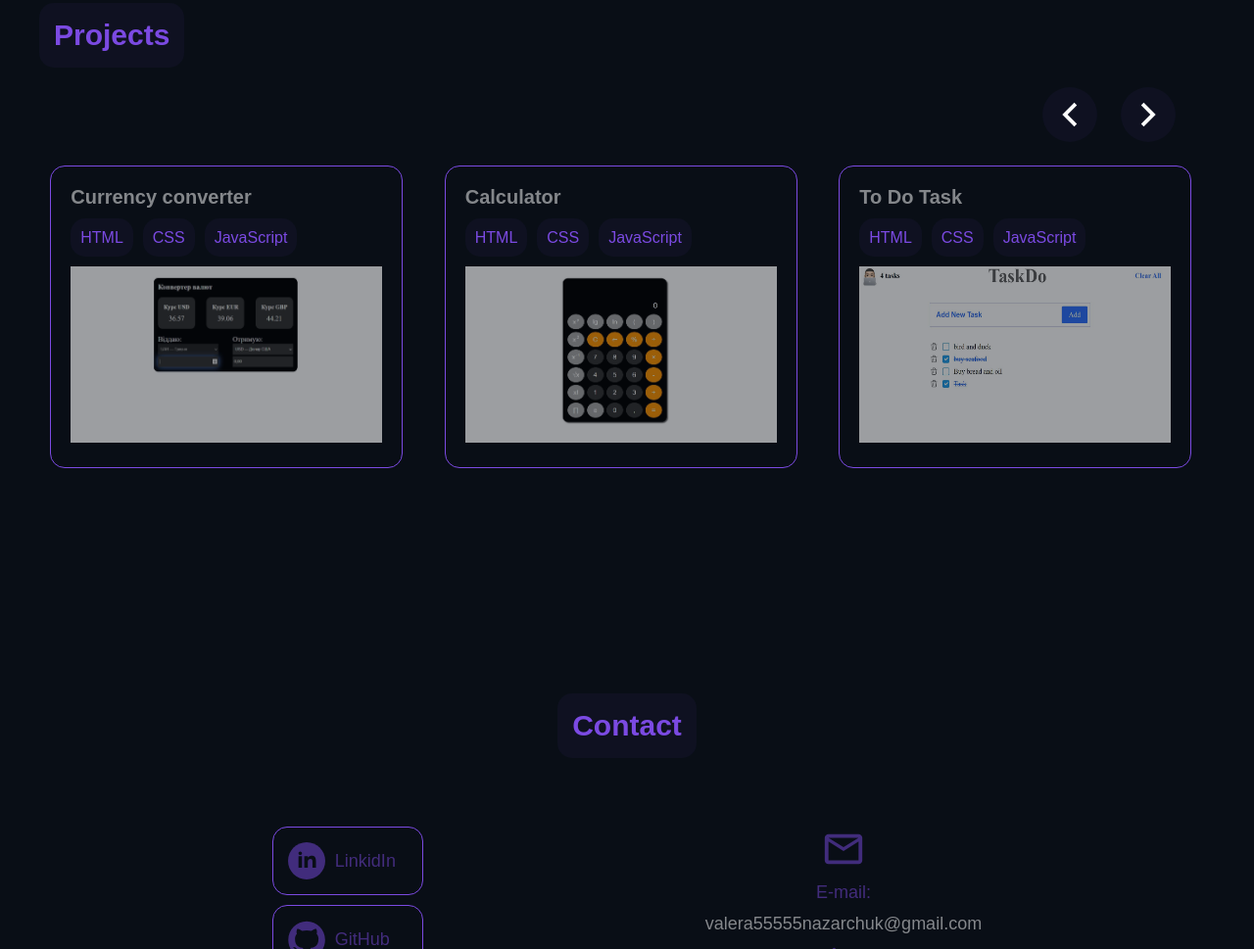
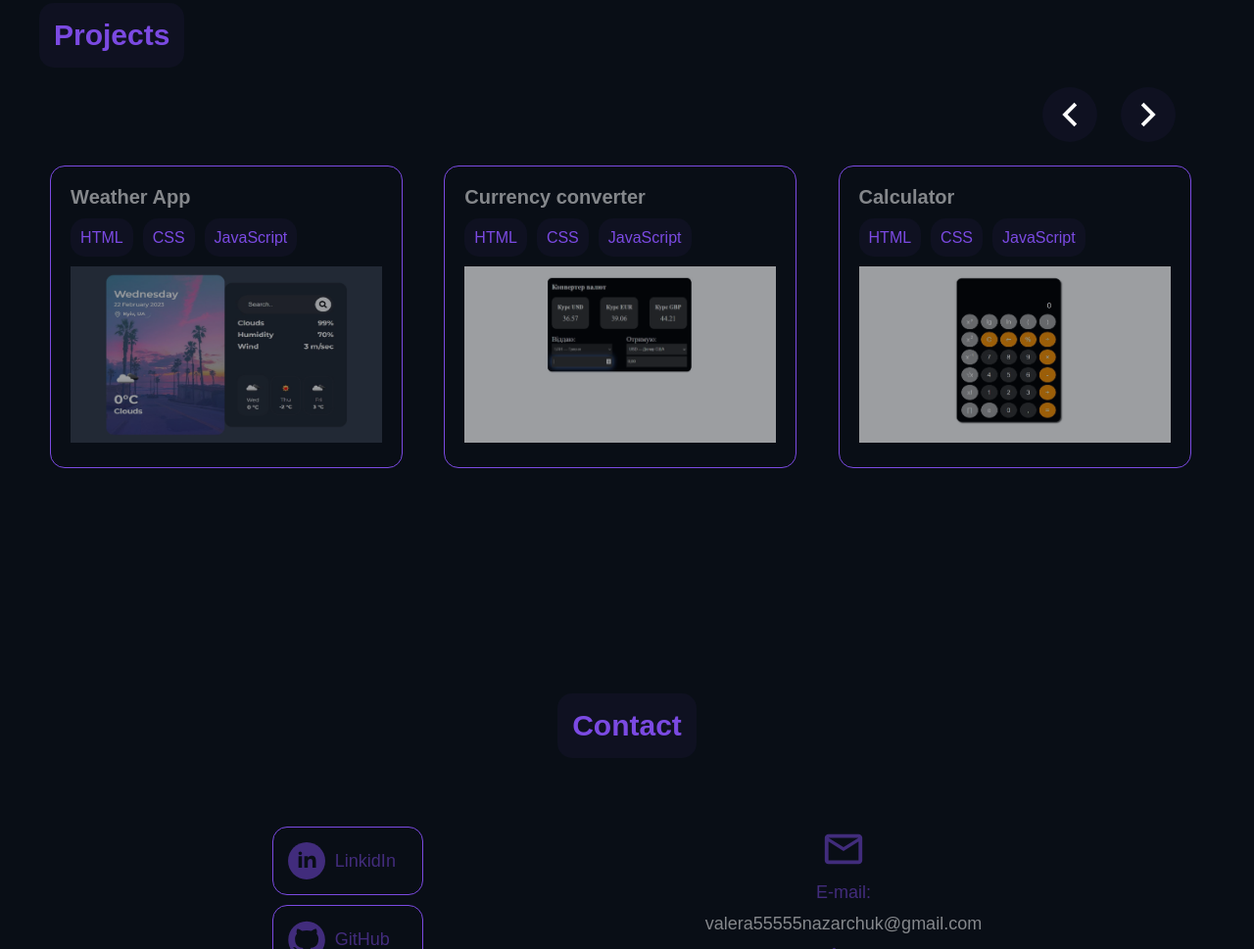
Before and after one commit to ValeraNazarchuk/My-portfolio-site, a website: page src/index.html in a window 1280 px wide. Shown: the part 2250-3219 px from the top of the page at 98% size. Drawn offline with nearby package versions, Linux system fonts and the light colour scheme; files that its build step writes are made by us from their sources.

Commit message:
added project weather app

```diff
--- a/src/index.html
+++ b/src/index.html
@@ -11,7 +11,7 @@
   <body>
     <header class="header">
         <div class="header__inner">
-          <a class="logo header__logo" href="#top">
+          <a id="anchor" class="logo header__logo" href="#top">
             <img src="./img/logo.png" alt="logo" />
           </a>
           <nav class="nav">
@@ -215,6 +215,17 @@
               </svg>
             </button>
             <div class="projects__body">
+                <a class="projects__body-link" href="https://valeranazarchuk.github.io/Weather-App/" target="_blank">
+                  <h4 class="projects__body-title">Weather App</h4>
+                  <ul class="projects__body-list">
+                    <li class="projects__body-item">HTML</li>
+                    <li class="projects__body-item">CSS</li>
+                    <li class="projects__body-item">JavaScript</li>
+                  </ul>
+                  <div class="projects__body-img">
+                    <img src="./img/projects/Weather-App.JPG" alt="Weather App">
+                  </div>
+                </a>
                 <a class="projects__body-link" href="https://valeranazarchuk.github.io/Currency-converter/" target="_blank">
                   <h4 class="projects__body-title">Currency converter</h4>
                   <ul class="projects__body-list">
```
Also changed, not shown: dist/img/projects/Weather-App.JPG (added), dist/index.html, src/img/projects/Weather-App.JPG (added), 1 other file.
